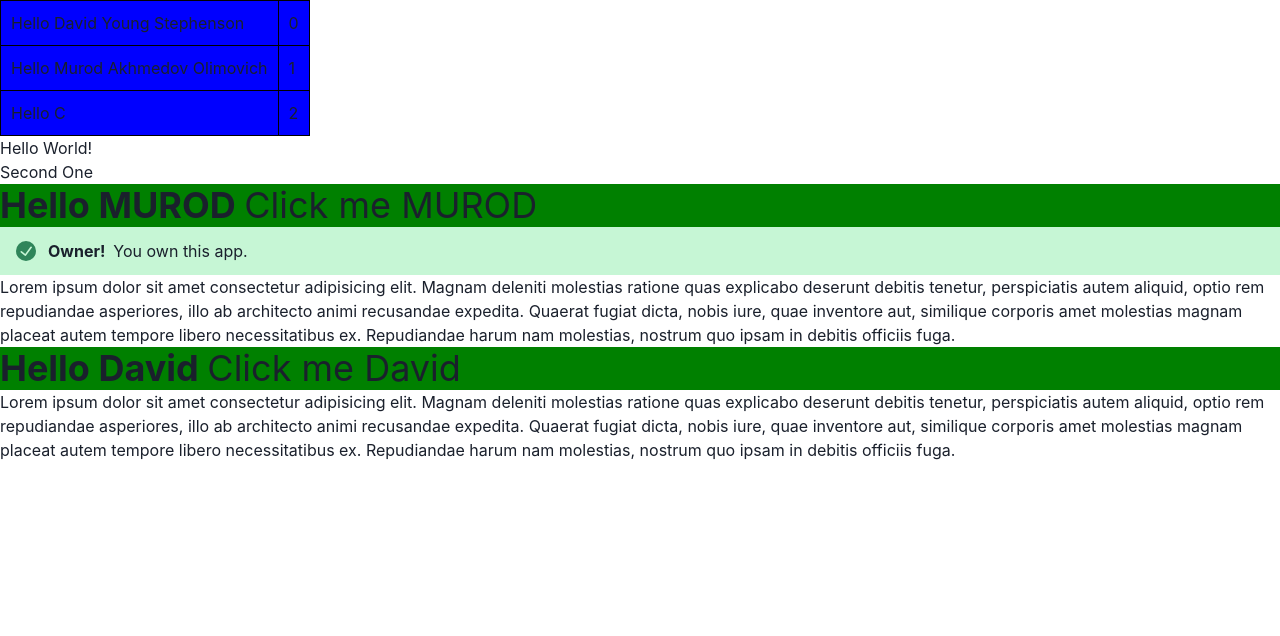
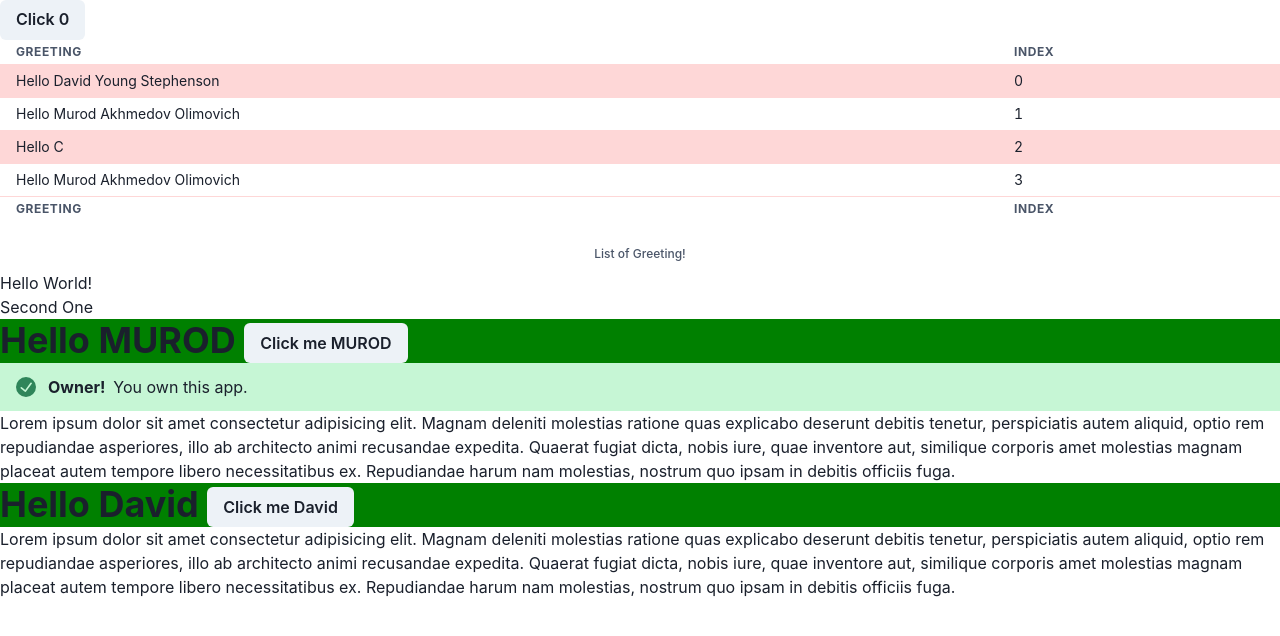
Before and after one commit to web-dev-london/react-demo, a React (Vite) app: page / in a window 1280 px wide. Shown: the top 636 px of the page. Built offline with nearby package versions, Linux system fonts and the light colour scheme.

Commit message:
Learned about: Components, Props(stand for Properties), Inclution, Interplation, Conditional Rendering, Iterative Rendering, CSS in React, Array Destructoring, useState('Hook')

```diff
--- a/src/Greeting.tsx
+++ b/src/Greeting.tsx
@@ -1,11 +1,11 @@
 import Owner from './Owner';
-import { Heading, Text } from '@chakra-ui/react';
+import { Heading, Text, Button } from '@chakra-ui/react';
 
 interface GreetingProps {
   userName: string;
 }
 export default function Greeting(props: GreetingProps) {
-  const btn = <button>Click me {props.userName}</button>;
+  const btn = <Button>Click me {props.userName}</Button>;
   return (
     <>
       <Heading background='green'>
--- a/src/GreetingList.tsx
+++ b/src/GreetingList.tsx
@@ -1,31 +1,57 @@
-import { CSSProperties } from 'react';
+import {
+  Table,
+  Thead,
+  Tbody,
+  Tfoot,
+  Tr,
+  Th,
+  Td,
+  TableCaption,
+  TableContainer,
+} from '@chakra-ui/react';
+import { ClickButtonView } from './Views/ClickButtonView';
 export default function GreetingList() {
   const names = [
     'David Young Stephenson',
     'Murod Akhmedov Olimovich',
     'C',
+    'Murod Akhmedov Olimovich',
   ];
-  const tableStyle: CSSProperties = {
-    border: '1px solid black',
-    borderCollapse: 'collapse',
-    backgroundColor: 'red',
-  };
-  tableStyle.backgroundColor = 'yellow';
+
   const nameViews = names.map((name, index) => {
-    console.log('Name', name);
-    const tdStyle = {
-      backgroundColor: 'blue',
-      border: tableStyle.border,
-      padding: '10px',
-    };
     return (
-      <tr>
-        <td style={tdStyle}>Hello {name}</td>
-        <td style={tdStyle}> {index} </td>
-      </tr>
+      <Tr key={index}>
+        <Td>Hello {name}</Td>
+        <Td> {index} </Td>
+      </Tr>
     );
   });
-  console.log('NameViews', nameViews);
 
-  return <table style={tableStyle}>{nameViews}</table>;
+  return (
+    <>
+      <ClickButtonView />
+      <TableContainer>
+        <Table
+          size='sm'
+          variant='striped'
+          colorScheme='red'
+        >
+          <TableCaption>List of Greeting!</TableCaption>
+          <Thead>
+            <Tr>
+              <Th>Greeting</Th>
+              <Th>Index</Th>
+            </Tr>
+          </Thead>
+          <Tbody>{nameViews}</Tbody>
+          <Tfoot>
+            <Tr>
+              <Th>Greeting</Th>
+              <Th>Index</Th>
+            </Tr>
+          </Tfoot>
+        </Table>
+      </TableContainer>
+    </>
+  );
 }
--- /dev/null
+++ b/src/Views/ClickButtonView.tsx
@@ -0,0 +1,64 @@
+import { useState } from 'react';
+import {
+  Button,
+  Modal,
+  ModalBody,
+  ModalCloseButton,
+  ModalContent,
+  ModalFooter,
+  ModalHeader,
+  ModalOverlay,
+} from '@chakra-ui/react';
+// let count = 0;
+export function ClickButtonView() {
+  console.log('Render');
+  const [count, setCount] = useState(0);
+  const [open, setOpen] = useState(false);
+  console.log('Open', open);
+  function handleOpen() {
+    setOpen(true);
+  }
+  function handleClose() {
+    setOpen(false);
+  }
+  console.log('Count', count);
+  function handleClick() {
+    console.log('click');
+    console.log('before', count);
+    // count++;
+    setCount((current) => {
+      console.log('Current', current);
+      const newCount = current + 1;
+      console.log('NewCount', newCount);
+      return newCount;
+    });
+    console.log('after', count);
+    handleOpen();
+  }
+  return (
+    <>
+      <Button onClick={handleClick}>Click {count}</Button>
+      <Modal isOpen={open} onClose={handleClose}>
+        <ModalOverlay />
+        <ModalContent>
+          <ModalHeader>Modal Title</ModalHeader>
+          <ModalCloseButton />
+          <ModalBody></ModalBody>
+
+          <ModalFooter>
+            <Button
+              colorScheme='blue'
+              mr={3}
+              onClick={handleClose}
+            >
+              Close
+            </Button>
+            <Button variant='ghost'>
+              Secondary Action
+            </Button>
+          </ModalFooter>
+        </ModalContent>
+      </Modal>
+    </>
+  );
+}
--- a/src/main.tsx
+++ b/src/main.tsx
@@ -6,9 +6,9 @@ import App from './App.tsx';
 ReactDOM.createRoot(
   document.getElementById('root')!,
 ).render(
-  <React.StrictMode>
-    <ChakraProvider>
-      <App />
-    </ChakraProvider>
-  </React.StrictMode>,
+  // <React.StrictMode>
+  <ChakraProvider>
+    <App />
+  </ChakraProvider>,
+  // </React.StrictMode>,
 );
```
